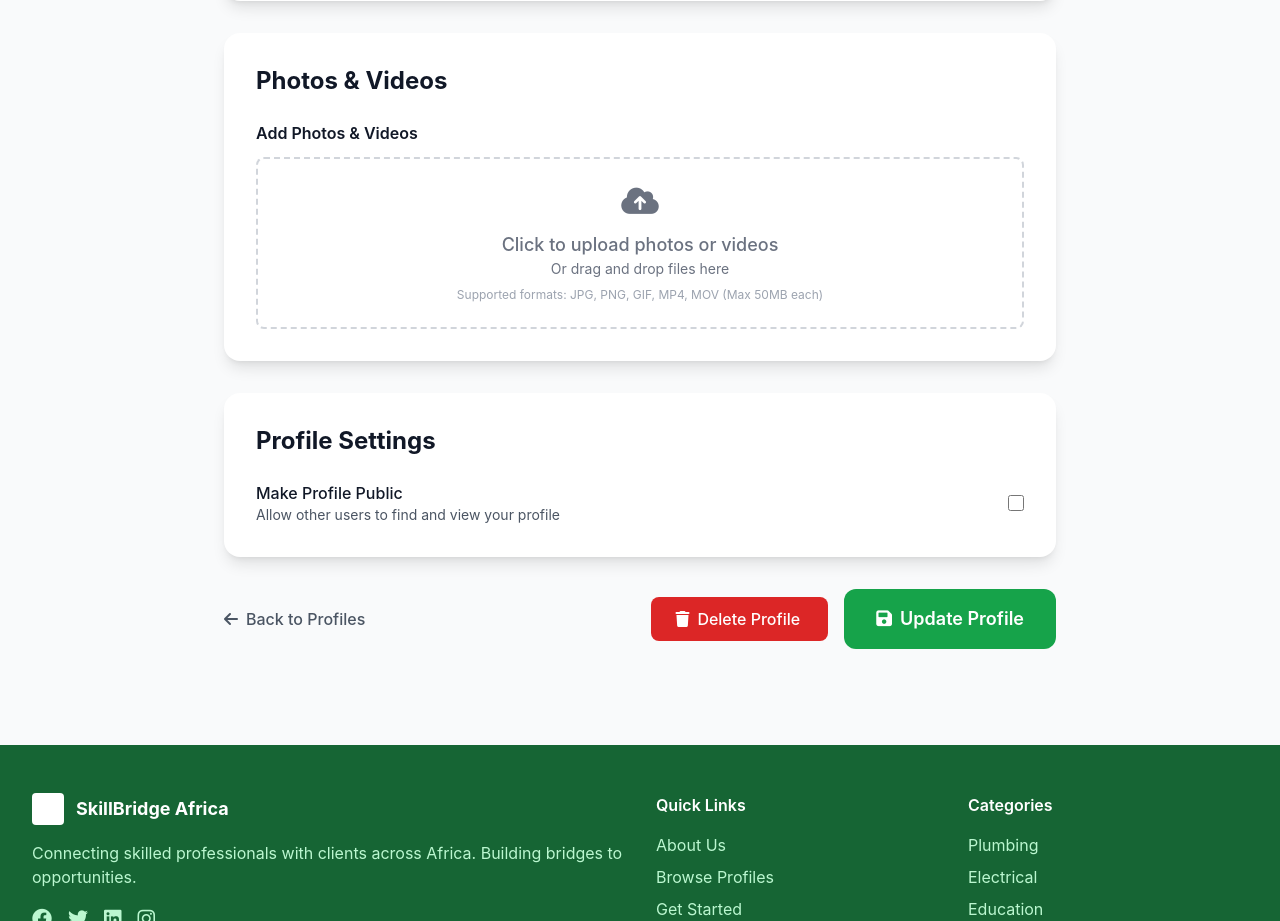
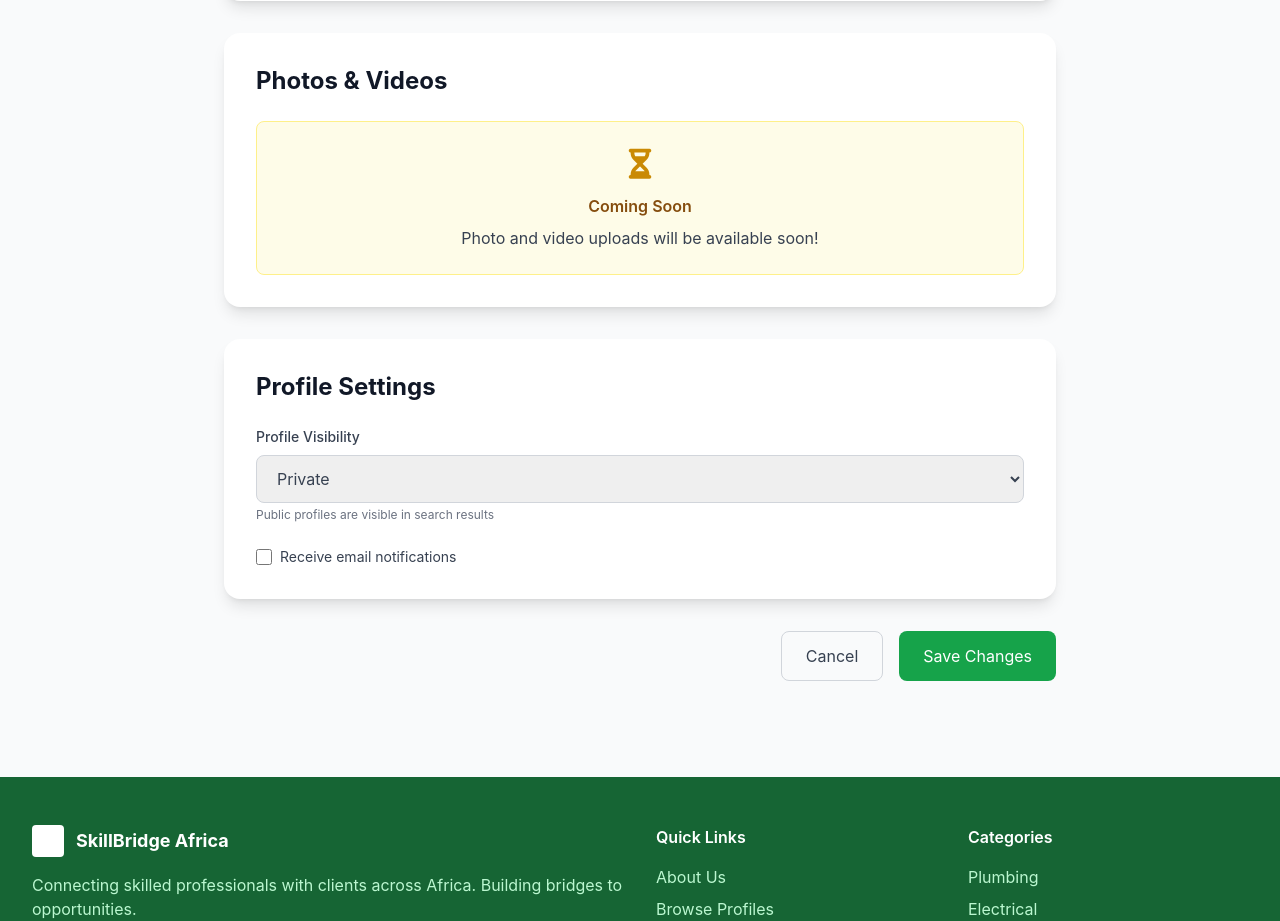
Before and after one commit to VINCENT-bot354/SKILLBRIDGE1, a Python web app: template templates/dashboard/edit_profile.html in a window 1280 px wide. Shown: the part 1061-1982 px from the top of the page. Run offline with Jinja, Linux system fonts and the light colour scheme; the template is opened without the code that fills it, so the values that code supplies are empty; some libraries are stand-ins or nearby versions.

Commit message:
Update edit_profile.html

```diff
--- a/templates/dashboard/edit_profile.html
+++ b/templates/dashboard/edit_profile.html
@@ -23,10 +23,12 @@
 <section class="py-8">
     <div class="max-w-4xl mx-auto px-4 sm:px-6 lg:px-8">
         <form method="POST" enctype="multipart/form-data" class="space-y-8">
+
             <!-- Basic Information -->
             <div class="bg-white rounded-2xl shadow-lg p-8">
                 <h2 class="text-2xl font-bold text-gray-900 mb-6">Basic Information</h2>
                 <div class="grid grid-cols-1 md:grid-cols-2 gap-6">
+
                     <!-- Current Avatar -->
                     {% if profile.avatar_url %}
                         <div class="md:col-span-2">
@@ -36,7 +38,7 @@
                         </div>
                     {% endif %}
 
-                    <!-- Title -->
+                    <!-- Profile Title -->
                     <div class="md:col-span-2">
                         <label for="title" class="block text-sm font-medium text-gray-700 mb-2">Profile Title *</label>
                         <input type="text" id="title" name="title" required maxlength="200" value="{{ profile.title }}"
@@ -53,7 +55,7 @@
                         <p class="text-xs text-gray-500 mt-1">Optional: Upload a professional photo (JPG, PNG, GIF)</p>
                     </div>
 
-                    <!-- Location -->
+                    <!-- Country -->
                     <div>
                         <label for="location_country" class="block text-sm font-medium text-gray-700 mb-2">Country *</label>
                         <input type="text" id="location_country" name="location_country" required
@@ -61,6 +63,7 @@
                                class="w-full px-4 py-3 border border-gray-300 rounded-lg focus:ring-2 focus:ring-primary-500 focus:border-primary-500">
                     </div>
 
+                    <!-- County -->
                     <div>
                         <label for="location_county" class="block text-sm font-medium text-gray-700 mb-2">County *</label>
                         <select id="location_county" name="location_county" required
@@ -73,6 +76,7 @@
                         </select>
                     </div>
 
+                    <!-- Town/City -->
                     <div>
                         <label for="location_town" class="block text-sm font-medium text-gray-700 mb-2">Town/City *</label>
                         <input type="text" id="location_town" name="location_town" required
@@ -109,12 +113,12 @@
                     <p class="text-xs text-gray-500 mt-1">Separate tags with commas</p>
                 </div>
             </div>
-
             <!-- Professional Fields -->
             {% if profile.type.value == 'PROFESSIONAL' %}
             <div class="bg-white rounded-2xl shadow-lg p-8">
                 <h2 class="text-2xl font-bold text-gray-900 mb-6">Professional Details</h2>
                 <div class="grid grid-cols-1 md:grid-cols-2 gap-6">
+
                     <!-- Category -->
                     <div>
                         <label for="category" class="block text-sm font-medium text-gray-700 mb-2">Service Category</label>
@@ -191,14 +195,12 @@
             <div class="bg-white rounded-2xl shadow-lg p-8">
                 <h2 class="text-2xl font-bold text-gray-900 mb-6">What You're Looking For</h2>
                 <div class="space-y-6">
-                    <!-- What Looking For -->
                     <div>
                         <label for="what_looking_for" class="block text-sm font-medium text-gray-700 mb-2">Describe Your Needs</label>
                         <textarea id="what_looking_for" name="what_looking_for" rows="4"
                                   class="w-full px-4 py-3 border border-gray-300 rounded-lg focus:ring-2 focus:ring-primary-500 focus:border-primary-500">{{ profile.what_looking_for or '' }}</textarea>
                     </div>
 
-                    <!-- Urgency -->
                     <div>
                         <label for="urgency" class="block text-sm font-medium text-gray-700 mb-2">Timeline/Urgency</label>
                         <select id="urgency" name="urgency"
@@ -246,7 +248,8 @@
                     </div>
                 {% endif %}
 
-                <!-- Upload New Media -->
+                <!-- Toggle Upload vs Coming Soon -->
+                {% if media_upload_enabled %}
                 <div id="media-upload-section">
                     <h3 class="font-semibold text-gray-900 mb-3">Add Photos & Videos</h3>
                     <div class="border-2 border-dashed border-gray-300 rounded-lg p-6 text-center">
@@ -266,186 +269,124 @@
                     </div>
                     <div id="file-preview" class="mt-4 grid grid-cols-2 md:grid-cols-3 gap-4 hidden"></div>
                 </div>
-
-                <div id="coming-soon-media" class="hidden">
+                {% else %}
+                <div id="coming-soon-media">
                     <div class="bg-yellow-50 border border-yellow-200 rounded-lg p-6 text-center">
                         <i class="fas fa-hourglass-half text-yellow-600 text-3xl mb-3"></i>
                         <h3 class="font-semibold text-yellow-800 mb-2">Coming Soon</h3>
-                        <p class="text-yellow-700">Photo and video uploads will be available soon!</p>
+                        <p class="text
+-yellow-700">Photo and video uploads will be available soon!</p>
+                    </div>
+                </div>
+                {% endif %}
+            </div>
+            <!-- Settings -->
+            <div class="bg-white rounded-2xl shadow-lg p-8">
+                <h2 class="text-2xl font-bold text-gray-900 mb-6">Profile Settings</h2>
+                <div class="space-y-6">
+
+                    <!-- Visibility -->
+                    <div>
+                        <label for="is_public" class="block text-sm font-medium text-gray-700 mb-2">Profile Visibility</label>
+                        <select id="is_public" name="is_public"
+                                class="w-full px-4 py-3 border border-gray-300 rounded-lg focus:ring-2 focus:ring-primary-500 focus:border-primary-500">
+                            <option value="true" {% if profile.is_public %}selected{% endif %}>Public</option>
+                            <option value="false" {% if not profile.is_public %}selected{% endif %}>Private</option>
+                        </select>
+                        <p class="text-xs text-gray-500 mt-1">Public profiles are visible in search results</p>
+                    </div>
+
+                    <!-- Accepting Work -->
+                    {% if profile.type.value == 'PROFESSIONAL' %}
+                    <div class="flex items-center">
+                        <input type="checkbox" id="accepting_work" name="accepting_work" value="1"
+                               {% if profile.accepting_work %}checked{% endif %}
+                               class="h-4 w-4 text-primary-600 focus:ring-primary-500 border-gray-300 rounded">
+                        <label for="accepting_work" class="ml-2 block text-sm text-gray-700">
+                            Currently accepting work
+                        </label>
+                    </div>
+                    {% endif %}
+
+                    <!-- Notifications -->
+                    <div class="flex items-center">
+                        <input type="checkbox" id="email_notifications" name="email_notifications" value="1"
+                               {% if profile.email_notifications %}checked{% endif %}
+                               class="h-4 w-4 text-primary-600 focus:ring-primary-500 border-gray-300 rounded">
+                        <label for="email_notifications" class="ml-2 block text-sm text-gray-700">
+                            Receive email notifications
+                        </label>
                     </div>
                 </div>
             </div>
 
-            <!-- Profile Settings -->
-            <div class="bg-white rounded-2xl shadow-lg p-8">
-                <h2 class="text-2xl font-bold text-gray-900 mb-6">Profile Settings</h2>
-                <div class="space-y-4">
-                    <div class="flex items-center justify-between">
-                        <div>
-                            <h3 class="font-medium text-gray-900">Make Profile Public</h3>
-                            <p class="text-sm text-gray-600">Allow other users to find and view your profile</p>
-                        </div>
-                        <input type="checkbox" name="is_listed" value="1" {% if profile.is_listed %}checked{% endif %}
-                               class="h-4 w-4 text-primary-600 focus:ring-primary-500 border-gray-300 rounded">
-                    </div>
-                </div>
-            </div>
-
-            <!-- Submit Buttons -->
-            <div class="flex justify-between items-center">
-                <a href="{{ url_for('profiles.my_profiles') }}"
-                   class="text-gray-600 hover:text-gray-800 font-medium">
-                    <i class="fas fa-arrow-left mr-2"></i>Back to Profiles
-                </a>
-                <div class="space-x-4">
-                    <a href="{{ url_for('profiles.delete_profile', profile_id=profile.id) }}"
-                       onclick="return confirm('Are you sure you want to delete this profile?')"
-                       class="bg-red-600 text-white px-6 py-3 rounded-lg hover:bg-red-700 transition font-medium">
-                        <i class="fas fa-trash mr-2"></i>Delete Profile
+            <!-- Submit -->
+            <div class="flex justify-end space-x-4">
+                <a href="{{ url_for('profile.view_profile', profile_id=profile.id) }}"
+                   class="px-6 py-3 border border-gray-300 rounded-lg text-gray-700 hover:bg-gray-50 transition-colors">
+                    Cancel
                 </a>
                 <button type="submit"
-                            class="bg-primary-600 text-white px-8 py-4 rounded-xl font-semibold text-lg hover:bg-primary-700 transition">
-                        <i class="fas fa-save mr-2"></i>Update Profile
+                        class="px-6 py-3 bg-primary-600 text-white rounded-lg hover:bg-primary-700 transition-colors">
+                    Save Changes
                 </button>
-                </div>
             </div>
         </form>
     </div>
 </section>
 
+<!-- Scripts -->
 <script>
-// Team name field toggle
-document.getElementById('is_group').addEventListener('change', function() {
-    const teamNameField = document.getElementById('team-name-field');
-    if (this.checked) {
-        teamNameField.classList.remove('hidden');
-    } else {
-        teamNameField.classList.add('hidden');
-    }
+    // Toggle team name field
+    document.getElementById('is_group')?.addEventListener('change', function() {
+        document.getElementById('team-name-field').classList.toggle('hidden', !this.checked);
     });
 
-// Media upload functionality
-document.addEventListener('DOMContentLoaded', function() {
-    // Check if media uploads are enabled (you can set this from backend)
-    const mediaUploadsEnabled = true; // This should come from admin settings
-
-    const mediaUploadSection = document.getElementById('media-upload-section');
-    const comingSoonSection = document.getElementById('coming-soon-media');
-
-    if (mediaUploadsEnabled) {
-        mediaUploadSection.classList.remove('hidden');
-        comingSoonSection.classList.add('hidden');
-    } else {
-        mediaUploadSection.classList.add('hidden');
-        comingSoonSection.classList.remove('hidden');
+    // File preview for uploads
+    document.getElementById('media-files')?.addEventListener('change', function(e) {
+        const files = e.target.files;
+        const preview = document.getElementById('file-preview');
+        preview.innerHTML = '';
+        if (files.length > 0) {
+            preview.classList.remove('hidden');
+            Array.from(files).forEach(file => {
+                const reader = new FileReader();
+                reader.onload = function(e) {
+                    const div = document.createElement('div');
+                    div.className = 'relative';
+                    if (file.type.startsWith('image/')) {
+                        div.innerHTML = `<img src="${e.target.result}" class="w-full h-24 object-cover rounded-lg">`;
+                    } else if (file.type.startsWith('video/')) {
+                        div.innerHTML = `
+                            <video class="w-full h-24 object-cover rounded-lg" preload="metadata">
+                                <source src="${e.target.result}" type="${file.type}">
+                            </video>`;
                     }
-
-    // File input handler
-    const mediaInput = document.getElementById('media-files');
-    const filePreview = document.getElementById('file-preview');
-
-    if (mediaInput) {
-        mediaInput.addEventListener('change', function(e) {
-            const files = e.target.files;
-            filePreview.innerHTML = '';
-
-            if (files.length > 0) {
-                filePreview.classList.remove('hidden');
-
-                Array.from(files).forEach((file, index) => {
-                    const fileDiv = document.createElement('div');
-                    fileDiv.className = 'relative bg-gray-100 rounded-lg p-3';
-
-                    let content = '';
-                    if (file.type.startsWith('image/')) {
-                        content = `<i class="fas fa-image text-2xl text-blue-500 mb-2 block"></i>`;
-                    } else if (file.type.startsWith('video/')) {
-                        content = `<i class="fas fa-video text-2xl text-red-500 mb-2 block"></i>`;
+                    preview.appendChild(div);
                 }
-
-                    fileDiv.innerHTML = `
-                        ${content}
-                        <p class="text-xs text-gray-600 truncate">${file.name}</p>
-                        <p class="text-xs text-gray-500">${(file.size / 1024 / 1024).toFixed(2)} MB</p>
-                    `;
-
-                    filePreview.appendChild(fileDiv);
+                reader.readAsDataURL(file);
             });
         } else {
-                filePreview.classList.add('hidden');
-            }
-        });
+            preview.classList.add('hidden');
         }
     });
 
     // Remove media function
-function removeMedia(assetId) {
+    function removeMedia(id) {
         if (confirm('Are you sure you want to remove this media?')) {
-        // Make AJAX call to remove media
-        fetch(`/profiles/remove-media/${assetId}`, {
+            fetch(`/profile/remove-media/${id}`, {
                 method: 'DELETE',
                 headers: {
-                'Content-Type': 'application/json',
-                'X-CSRFToken': document.querySelector('meta[name=csrf-token]')?.getAttribute('content') || ''
+                    'X-CSRFToken': '{{ csrf_token() }}'
                 }
-        })
-        .then(response => response.json())
-        .then(data => {
-            if (data.success) {
-                location.reload(); // Reload to update the display
+            }).then(response => {
+                if (response.ok) {
+                    location.reload();
                 } else {
-                alert('Failed to remove media. Please try again.');
+                    aler
+t('Failed to remove media');
                 }
-        })
-        .catch(error => {
-            console.error('Error:', error);
-            alert('Failed to remove media. Please try again.');
             });
-    }
-}
-
-// Drag and drop functionality
-const mediaUploadSection = document.getElementById('media-upload-section');
-if (mediaUploadSection) {
-    const dropZone = mediaUploadSection.querySelector('.border-dashed');
-
-    ['dragenter', 'dragover', 'dragleave', 'drop'].forEach(eventName => {
-        dropZone.addEventListener(eventName, preventDefaults, false);
-    });
-
-    ['dragenter', 'dragover'].forEach(eventName => {
-        dropZone.addEventListener(eventName, highlight, false);
-    });
-
-    ['dragleave', 'drop'].forEach(eventName => {
-        dropZone.addEventListener(eventName, unhighlight, false);
-    });
-
-    dropZone.addEventListener('drop', handleDrop, false);
-
-    function preventDefaults(e) {
-        e.preventDefault();
-        e.stopPropagation();
-    }
-
-    function highlight(e) {
-        dropZone.classList.add('border-primary-500', 'bg-primary-50');
-    }
-
-    function unhighlight(e) {
-        dropZone.classList.remove('border-primary-500', 'bg-primary-50');
-    }
-
-    function handleDrop(e) {
-        const dt = e.dataTransfer;
-        const files = dt.files;
-
-        const mediaInput = document.getElementById('media-files');
-        mediaInput.files = files;
-
-        // Trigger the change event
-        const event = new Event('change', { bubbles: true });
-        mediaInput.dispatchEvent(event);
         }
     }
 </script>
```
Lines whose indentation alone changed are shown as unchanged.
